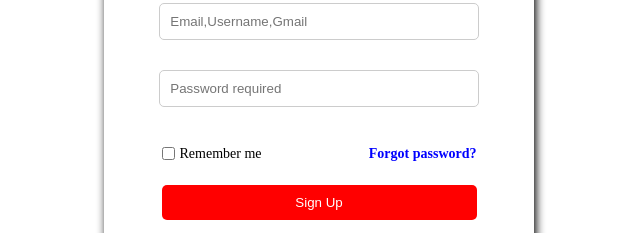
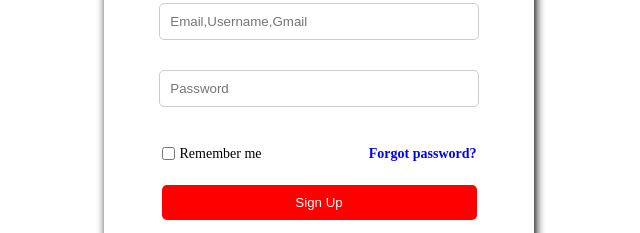
Before and after one commit to darkearl24/darkearl24.github.io, a plain HTML site: page signup.html in a window 1280 px wide. Shown: the part 304-537 px from the top of the page, 321-961 px from the left. Drawn offline with Linux system fonts and the light colour scheme.

Commit message:
Update signup.html

```diff
--- a/signup.html
+++ b/signup.html
@@ -78,7 +78,7 @@
     <div class="signUpcontainer">
         <h2>Mohon University SignUp</h2>
         <input type="email" placeholder="Email,Username,Gmail" required>
-        <input type="password" placeholder="Password required">
+        <input type="password" placeholder="Password "required>
         <div class="remember-forgot">
             <label for="remember">
                 <input type="checkbox" id="remember"> Remember me
```
